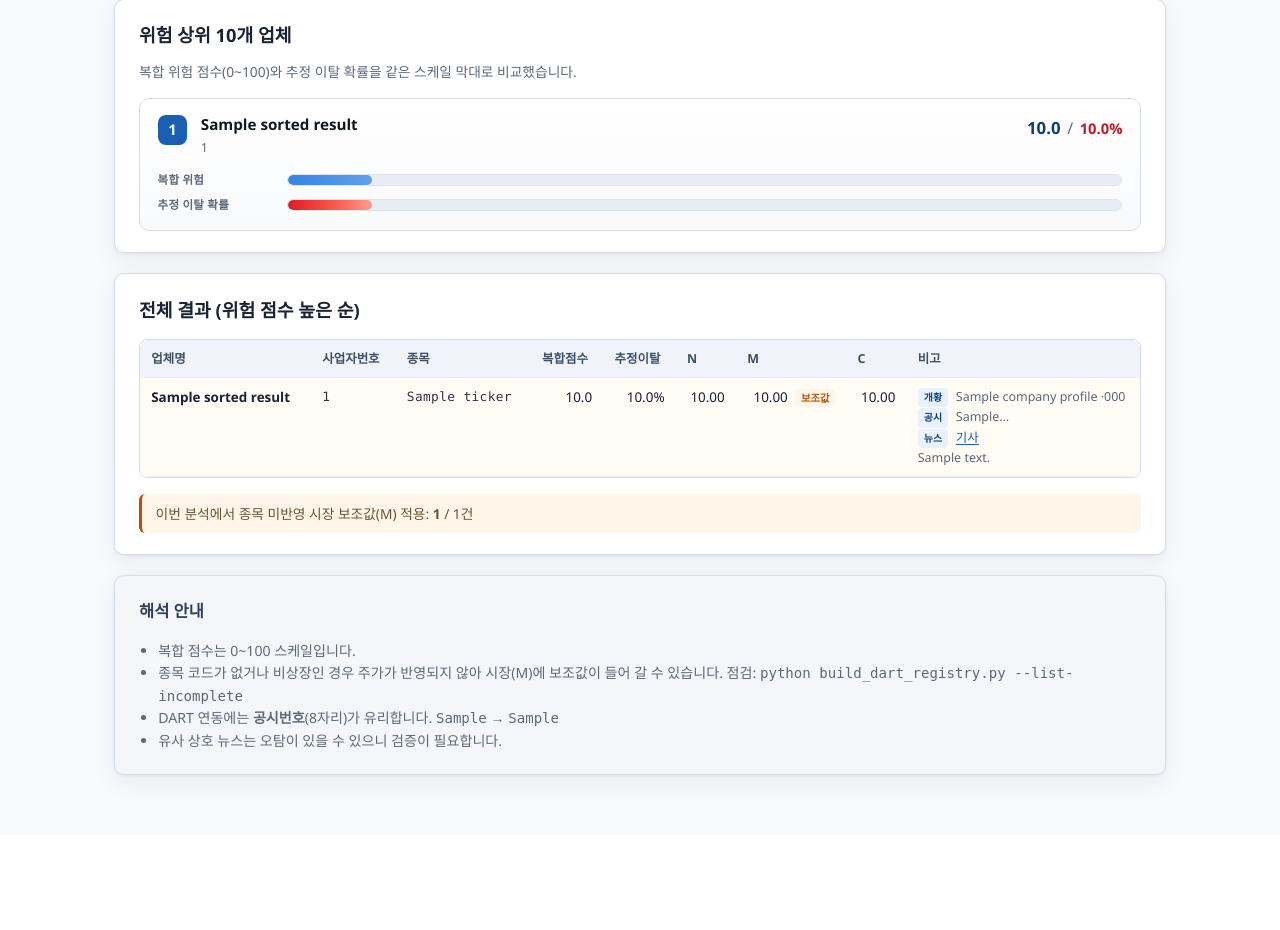
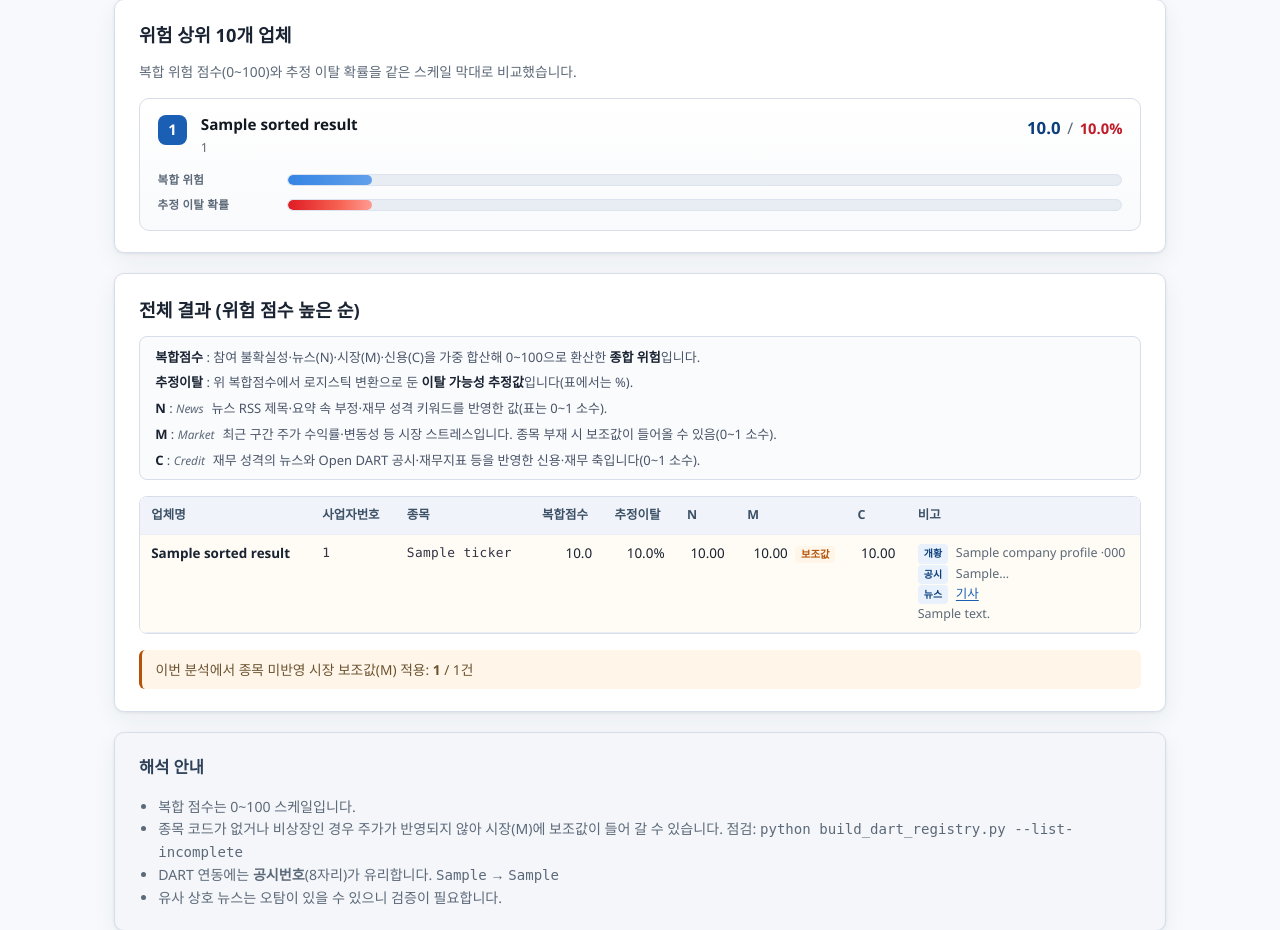
Before and after one commit to lmg2738-dot/checkCompany, a Flask app: template templates/index.html in a window 1280 px wide. Shown: the part 506-1436 px from the top of the page. Before the commit the page ends 1294 px from the top, so only its background shows below. Run offline with Flask 3, Linux system fonts and the light colour scheme; the template is opened without the code that fills it: most values are stand-ins (such as "Sample title", 1, 10 or a date in 2020).

Commit message:
UI: 전체 결과 표 컬럼(복합·이탈·N/M/C) 설명 추가
전체 결과 표 상단에 복합점수·추정이탈·N/M/C 각 열의 의미를 콜론 형식으로 안내한다.
result-column-legend 레이아웃용 스타일을 추가하고 public 정적 파일을 동기화한다.

Co-authored-by: Cursor <cursoragent@cursor.com>

```diff
--- a/static/style.css
+++ b/static/style.css
@@ -281,6 +281,41 @@ table.sheet-data-table {
   margin: -0.25rem 0 1rem;
 }
 
+.result-column-legend {
+  margin: -0.2rem 0 0.95rem;
+  padding: 0.6rem 0.95rem;
+  border-radius: 8px;
+  border: 1px solid var(--border);
+  background: #fafbfd;
+}
+
+.result-column-legend p {
+  margin: 0.35rem 0;
+  font-size: 0.8125rem;
+  line-height: 1.55;
+  color: #4a5568;
+}
+
+.result-column-legend p:first-child {
+  margin-top: 0;
+}
+
+.result-column-legend p:last-child {
+  margin-bottom: 0;
+}
+
+.result-column-legend strong {
+  color: var(--text);
+}
+
+abbr.abbr-hint,
+span.abbr-hint {
+  font-style: italic;
+  color: var(--muted);
+  font-size: 0.74rem;
+  margin-right: 0.28rem;
+}
+
 .top10-chart {
   display: flex;
   flex-direction: column;
--- a/templates/partials/analysis_results.html
+++ b/templates/partials/analysis_results.html
@@ -40,6 +40,13 @@
 
     <section class="panel sheet">
       <h2>전체 결과 (위험 점수 높은 순)</h2>
+      <div class="result-column-legend" aria-label="표 컬럼 설명">
+        <p><strong>복합점수</strong> : 참여 불확실성·뉴스(N)·시장(M)·신용(C)을 가중 합산해 0~100으로 환산한 <strong>종합 위험</strong>입니다.</p>
+        <p><strong>추정이탈</strong> : 위 복합점수에서 로지스틱 변환으로 둔 <strong>이탈 가능성 추정값</strong>입니다(표에서는 %).</p>
+        <p><strong>N</strong> : <span class="abbr-hint">News</span> 뉴스 RSS 제목·요약 속 부정·재무 성격 키워드를 반영한 값(표는 0~1 소수).</p>
+        <p><strong>M</strong> : <span class="abbr-hint">Market</span> 최근 구간 주가 수익률·변동성 등 시장 스트레스입니다. 종목 부재 시 보조값이 들어올 수 있음(0~1 소수).</p>
+        <p><strong>C</strong> : <span class="abbr-hint">Credit</span> 재무 성격의 뉴스와 Open DART 공시·재무지표 등을 반영한 신용·재무 축입니다(0~1 소수).</p>
+      </div>
       <div class="table-wrap">
         <table class="sheet-data-table result-table">
           <thead>
```
Also changed, not shown: public/static/style.css (+35 -0 lines).
